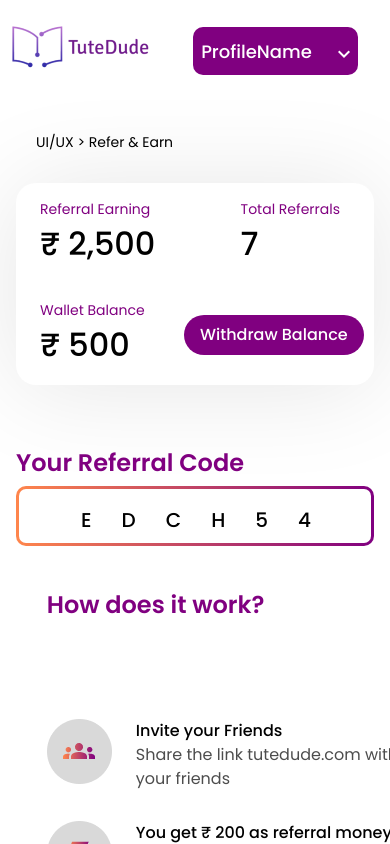
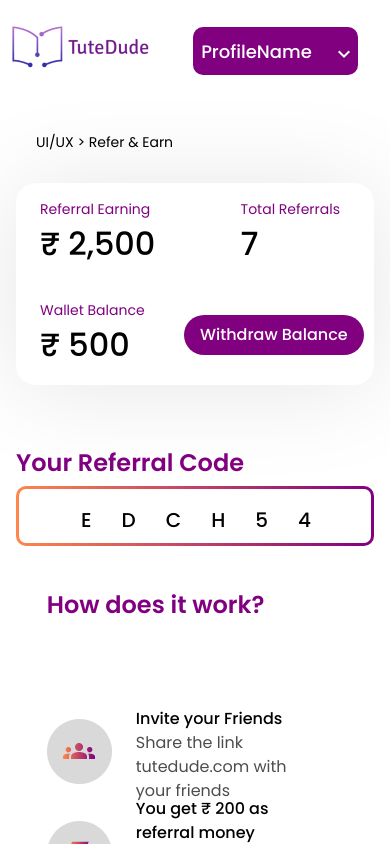
Before and after one commit to SouravCodes101/tuteDude, a React (Vite) app: page / in a window 390 px wide. Shown: the top 844 px of the page. Built offline with nearby package versions, Linux system fonts and the light colour scheme.

Commit message:
fixed work section

```diff
--- a/src/components/work/work.css
+++ b/src/components/work/work.css
@@ -52,5 +52,7 @@
   .tuteDude__container {
     padding: 3% 12%;
   }
-
+  .tuteDude__work-item {
+    width: 100%;
+  }
 }
```
